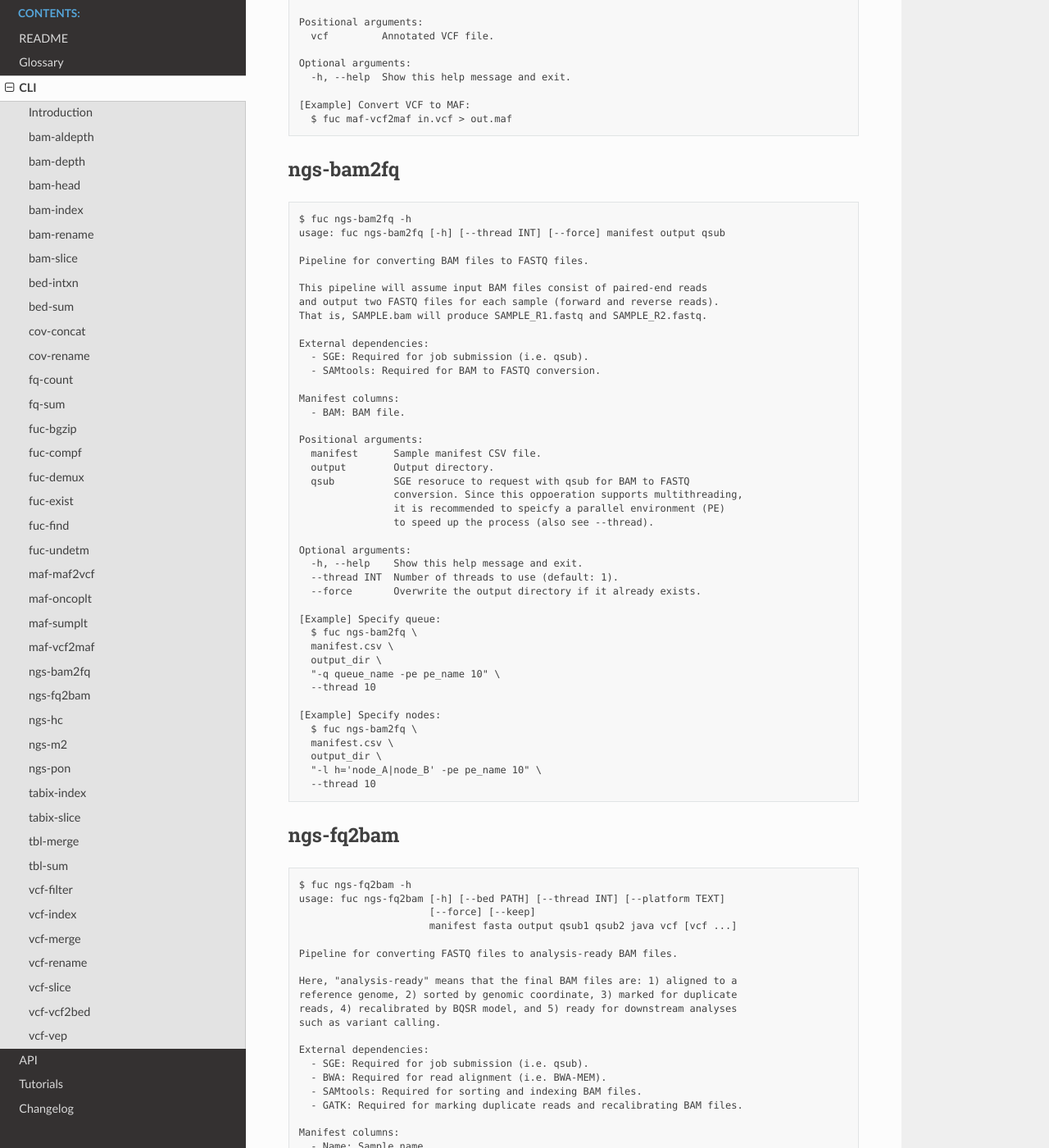
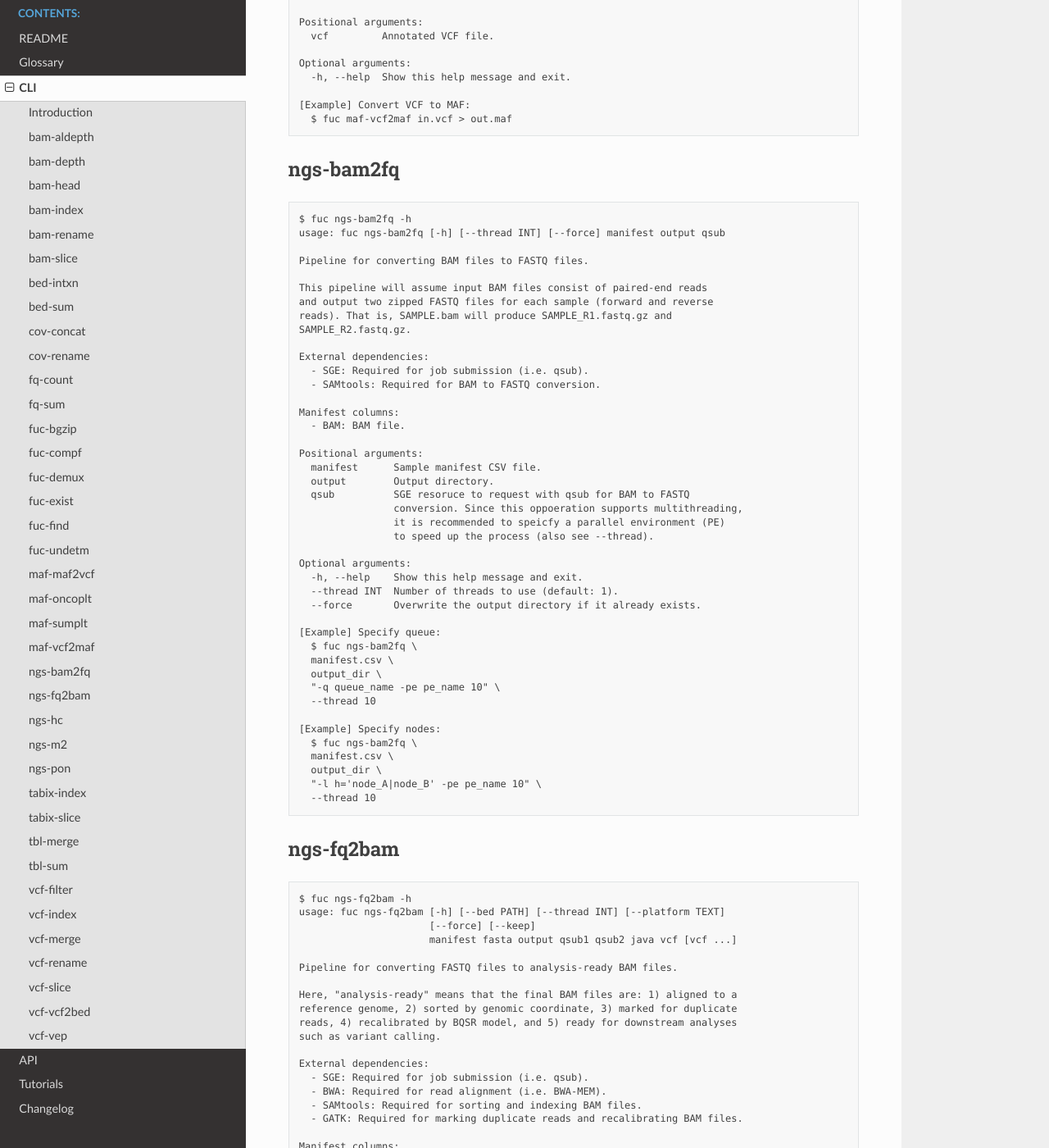
Before and after one commit to sbslee/fuc, a Sphinx documentation site: the page built from docs/cli.rst, in a window 1280 px wide and 1400 px high, scrolled down 11655 px. Shown: the whole window at 82% size. Built offline with Sphinx 7.4.7 and the Read the Docs theme 2.0.0, drawn with Linux system fonts in a browser that asks for light colours.

Commit message:
Update docs

```diff
--- a/docs/cli.rst
+++ b/docs/cli.rst
@@ -701,8 +701,9 @@ ngs-bam2fq
    Pipeline for converting BAM files to FASTQ files.
 
    This pipeline will assume input BAM files consist of paired-end reads
-   and output two FASTQ files for each sample (forward and reverse reads).
-   That is, SAMPLE.bam will produce SAMPLE_R1.fastq and SAMPLE_R2.fastq.
+   and output two zipped FASTQ files for each sample (forward and reverse
+   reads). That is, SAMPLE.bam will produce SAMPLE_R1.fastq.gz and
+   SAMPLE_R2.fastq.gz.
 
    External dependencies:
      - SGE: Required for job submission (i.e. qsub).
```
Also changed, not shown: 1 other file.
